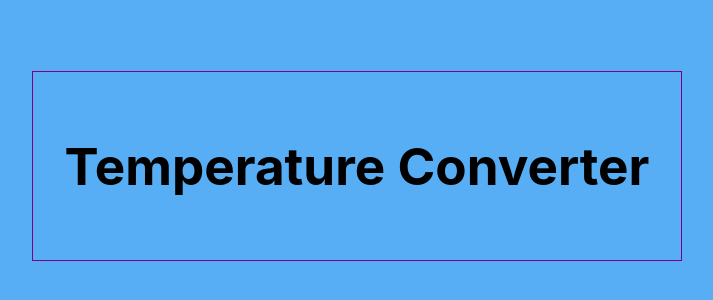
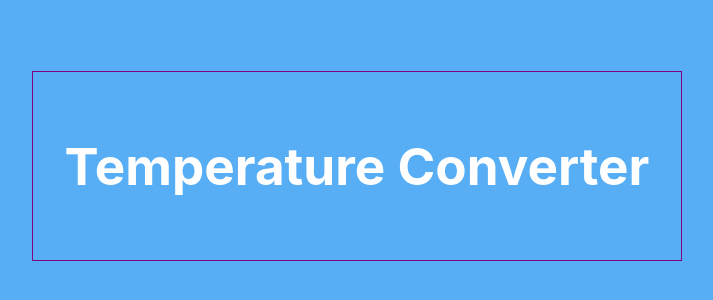
Before and after one commit to jatempa/temperature-converter, a Vue app in the folder client/: page / in a window 1280 px wide. Shown: the part 234-534 px from the top of the page, without its empty margins (283-996 px from the left). Built offline with nearby package versions, Linux system fonts and the light colour scheme.

Commit message:
Update title font color

```diff
--- a/client/src/components/HelloWorld.vue
+++ b/client/src/components/HelloWorld.vue
@@ -8,4 +8,8 @@ defineProps({
   <h1>{{ msg }}</h1>
 </template>
 
-<style scoped></style>
+<style scoped>
+h1 {
+  color: white;
+}
+</style>
```
